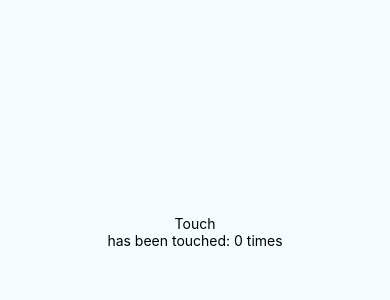
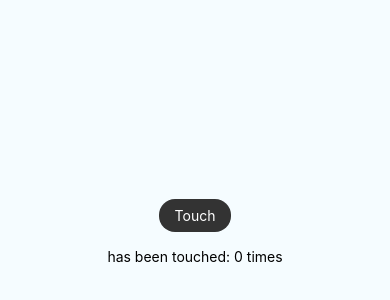
Before and after one commit to tomfinney/nativeDemo, a React Native app: screen / in a window 390 px wide. Shown: the part 190-490 px from the top of the page. Built offline with nearby package versions, Linux system fonts and the light colour scheme.

Commit message:
stylings

```diff
--- a/App.js
+++ b/App.js
@@ -15,8 +15,19 @@ export default function App() {
   }
   return (
     <View style={styles.container}>
-      <TouchableOpacity onPress={handlePress}>
-        <Text>Touch</Text>
+      <TouchableOpacity
+        style={{
+          backgroundColor: "#333",
+          paddingTop: 8,
+          paddingBottom: 8,
+          paddingLeft: 16,
+          paddingRight: 16,
+          borderRadius: 16,
+          marginBottom: 16
+        }}
+        onPress={handlePress}
+      >
+        <Text style={{ color: "white" }}>Touch</Text>
       </TouchableOpacity>
       <Text>has been touched: {touched} times</Text>
     </View>
```
